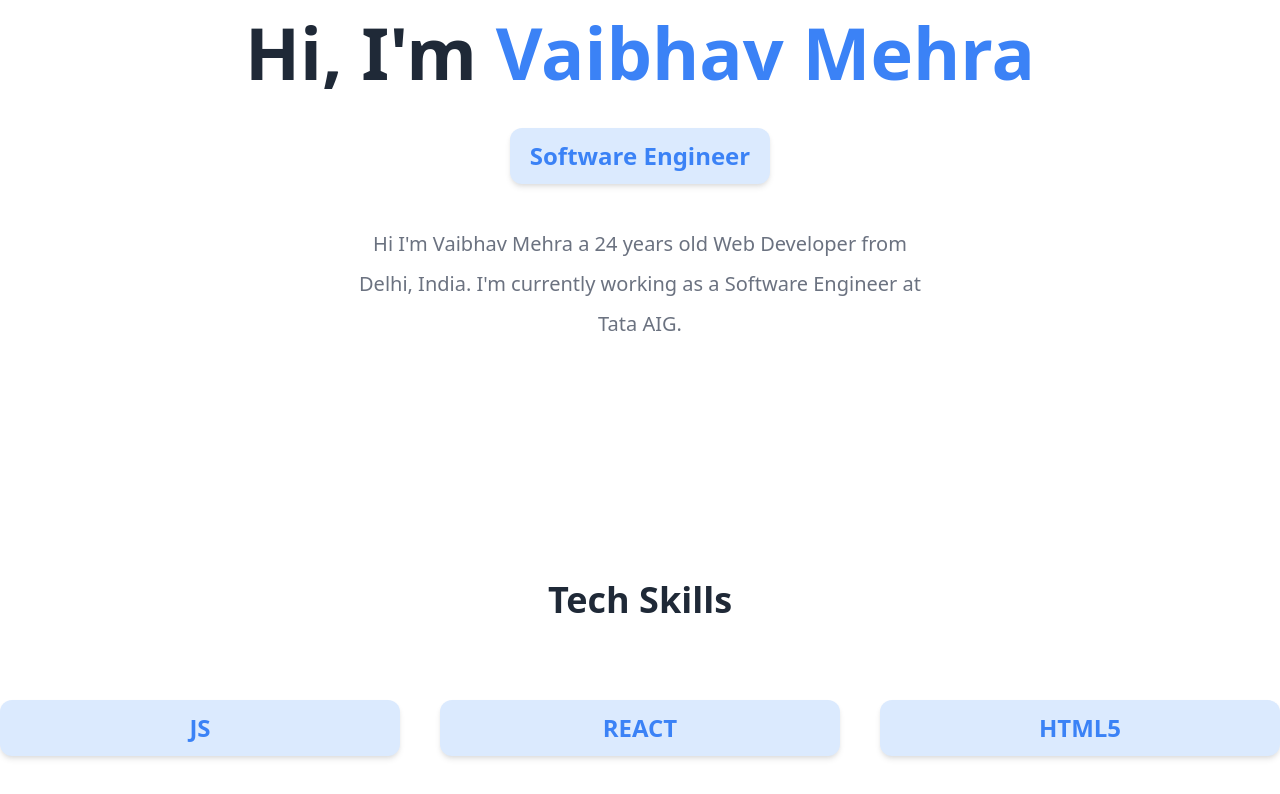
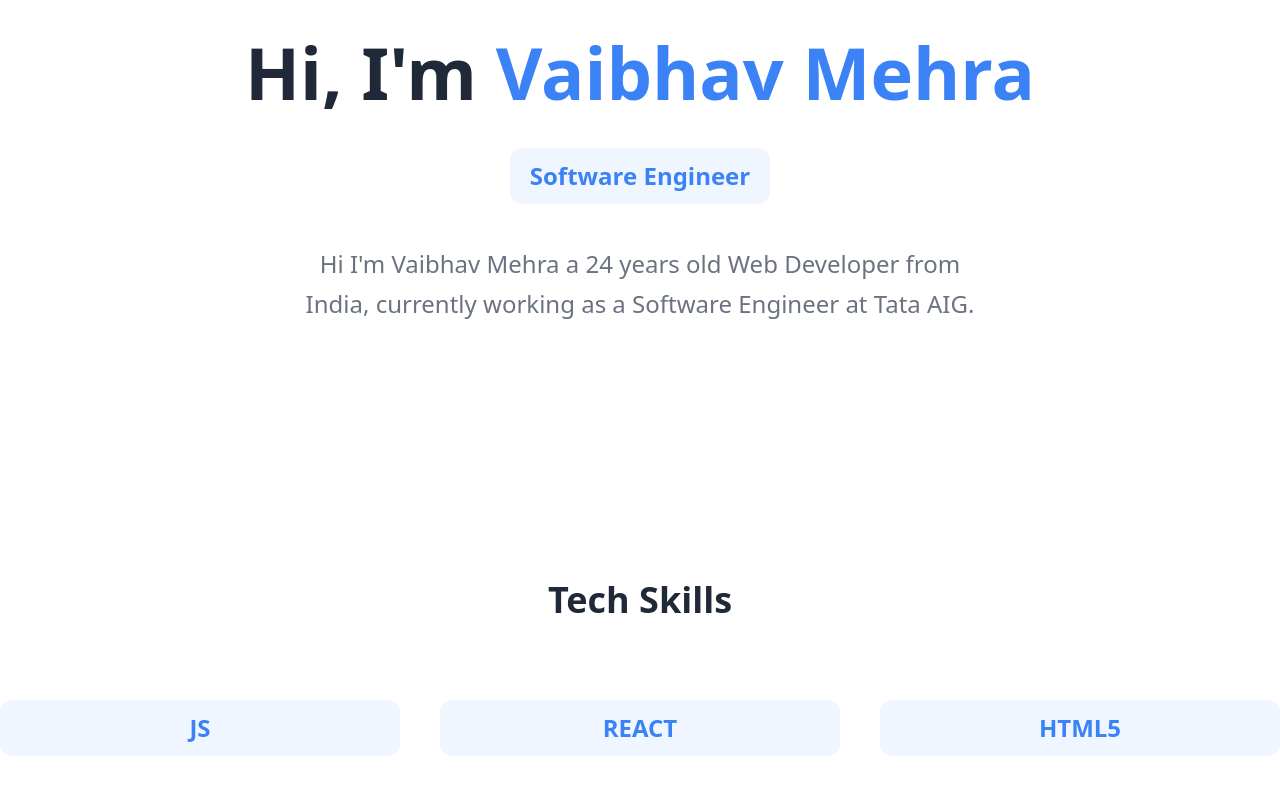
Before and after one commit to vaibhavmehra9/portfolio, a React (Create React App) app: page / in a window 1280 px wide. Shown: the part 220-1014 px from the top of the page. Built offline with nearby package versions, Linux system fonts and the light colour scheme.

Commit message:
theme changes

```diff
--- a/src/components/About.js
+++ b/src/components/About.js
@@ -4,12 +4,12 @@ const About = () => {
       <h1 className="font-bold text-4xl sm:text-7xl text-gray-800">
         Hi, I'm <span className="text-blue-500">Vaibhav Mehra</span>
       </h1>
-      <div className="my-10 mx-auto px-5 py-3 rounded-xl shadow-md text-2xl font-bold bg-blue-100 text-blue-500">
+      <div className="my-10 mx-auto px-5 py-3 rounded-xl  text-2xl font-bold bg-blue-50 text-blue-500">
         Software Engineer
       </div>
-      <p className="text-gray-500 text-xl max-w-xl mx-auto leading-10">
-        Hi I'm Vaibhav Mehra a 24 years old Web Developer from Delhi, India. I'm
-        currently working as a Software Engineer at Tata AIG.
+      <p className="text-gray-500 text-2xl max-w-2xl mx-auto leading-10">
+        Hi I'm Vaibhav Mehra a 24 years old Web Developer from India, currently
+        working as a Software Engineer at Tata AIG.
       </p>
     </div>
   );
--- a/src/components/Skills.js
+++ b/src/components/Skills.js
@@ -17,7 +17,7 @@ const Skills = () => {
       </h1>
       <div className="grid sm:grid-cols-3  gap-10 grid-cols-1 my-20">
         {skillArr.map((skill) => (
-          <div className="bg-blue-100 px-5 py-3 rounded-xl shadow-md text-2xl font-bold text-blue-500 text-center uppercase">
+          <div className="bg-blue-50 px-5 py-3 rounded-xl  text-2xl font-bold text-blue-500 text-center uppercase">
             {skill}
           </div>
         ))}
```
